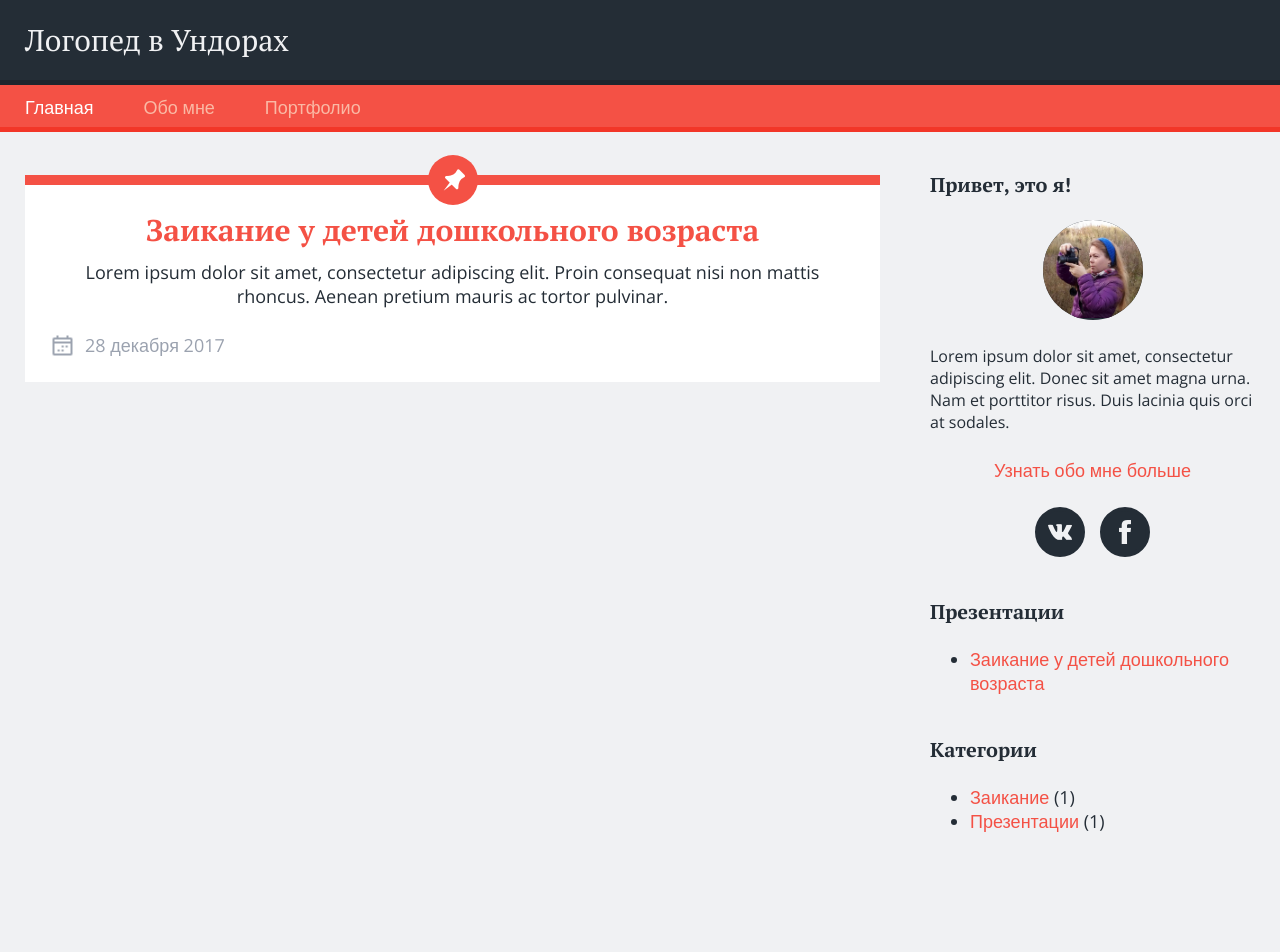
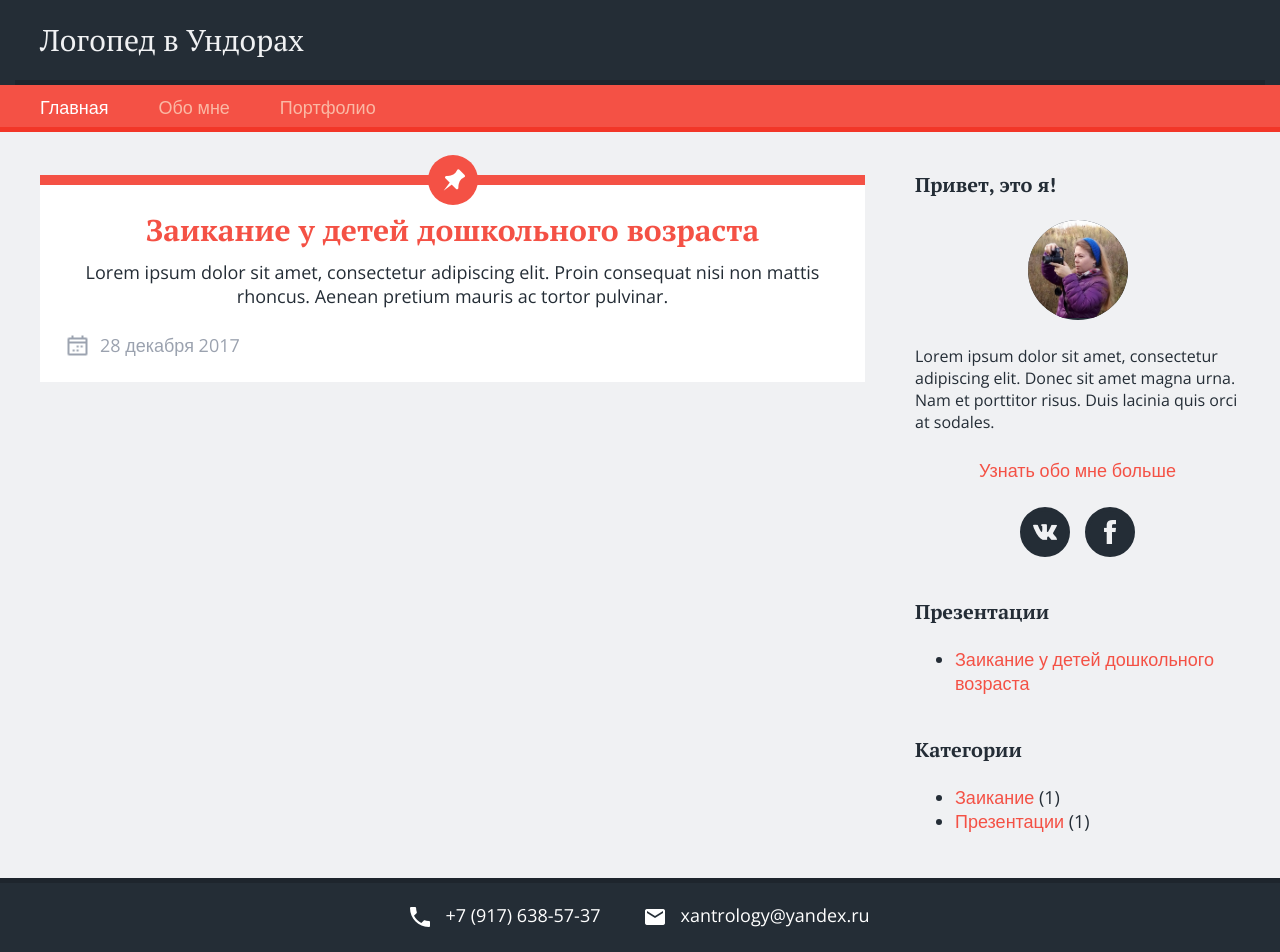
Before and after one commit to PereplutCW/SpeechTherapist, a plain HTML site: page index.html in a window 1280 px wide. Before the commit the page ends 878 px from the top, so only its background shows below. Drawn offline with nearby package versions, Linux system fonts and the light colour scheme.

Commit message:
Added footer markup & styles to index.html

```diff
--- a/css/style.css
+++ b/css/style.css
@@ -1,6 +1,8 @@
 /* Общие стили */
 
 body {
+  display: flex;
+  flex-direction: column;
   margin: 0;
   padding: 0;
 
@@ -36,14 +38,11 @@ a {
   display: flex;
   flex-direction: row;
   align-items: center;
+  max-width: 1250px;
   padding: 25px;
   padding-bottom: 30px;
-}
-
-@media (min-width: 600px) {
-  .page-header__top {
-    justify-content: space-between;
-  }
+  margin: 0 auto;
+  box-sizing: border-box;
 }
 
 .page-header__top::after {
@@ -71,44 +70,6 @@ a {
   color: #F0F1F3;
 }
 
-.contact {
-  display: none;
-  box-sizing: border-box;
-  padding-left: 35px;
-
-  text-align: left;
-
-  font-size: 16px;
-}
-
-.contact__phone,
-.contact__email {
-  position: relative;
-}
-
-.contact__phone {
-  margin-bottom: 5px;
-}
-
-.contact__email {
-  display: block;
-}
-
-.contact__phone::before,
-.contact__email::before {
-  content: "";
-
-  position: absolute;
-  left: -30px;
-  top: 2px;
-
-  display: table;
-  width: 20px;
-  height: 20px;
-
-  background-color: #fff;
-}
-
 .page-header__checkbox {
   display: none;
 }
@@ -131,12 +92,6 @@ a {
   background-position: center;
 
   cursor: pointer;
-}
-
-@media (min-width: 600px) {
-  .page-header__label {
-    display: none;
-  }
 }
 
 #burger:checked ~ .page-header__label {
@@ -171,25 +126,14 @@ a {
   display: block;
 }
 
-@media (min-width: 600px) {
-  .main-menu {
-    display: block;
-  }
-}
-
 .main-menu__list {
-  margin: 0;
+  max-width: 1250px;
+  margin: 0 auto;
   padding: 0;
   display: flex;
   flex-direction: column;
 
   list-style: none;
-}
-
-@media (min-width: 600px) {
-  .main-menu__list {
-    flex-direction: row;
-  }
 }
 
 .main-menu__link {
@@ -209,11 +153,38 @@ a {
   color: #fff;
 }
 
+/* WIDTH: 600px */
+
+@media (min-width: 600px) {
+  .page-header__top {
+    justify-content: flex-start;
+  }
+
+  .page-header__label {
+    display: none;
+  }
+
+  .main-menu {
+    display: block;
+  }
+
+  .main-menu__list {
+    flex-direction: row;
+  }
+}
+
 /* MAIN */
 
+/* В IE не отображается padding-top у .page-main */
+
 .page-main {
+  flex-grow: 1;
+  max-width: 1250px;
+  margin: 0 auto;
   padding-top: 45px;
 }
+
+/* WIDTH: 900px */
 
 @media (min-width: 900px) {
   .page-main {
@@ -225,13 +196,6 @@ a {
 
 .articles {
   box-sizing: border-box;
-}
-
-@media (min-width: 600px) {
-  .articles {
-    padding-left: 25px;
-    padding-right: 25px;
-  }
 }
 
 .article {
@@ -296,13 +260,6 @@ a {
   color: #F45145;
 }
 
-@media (min-width: 600px) {
-  .article__title {
-    font-size: 30px;
-  line-height: 30px;
-  }
-}
-
 .article__description {
   margin: 0;
 
@@ -332,6 +289,20 @@ a {
   background-position: center;
 }
 
+/* WIDTH: 600px */
+
+@media (min-width: 600px) {
+  .articles {
+    padding-left: 25px;
+    padding-right: 25px;
+  }
+
+  .article__title {
+    font-size: 30px;
+    line-height: 30px;
+  }
+}
+
 /* Information */
 
 .information {
@@ -340,11 +311,6 @@ a {
   color: #242D36;
 }
 
-@media (min-width: 900px) {
-  .information {
-    max-width: 325px;
-  }
-}
 .about {
   display: flex;
   flex-direction: column;
@@ -457,3 +423,100 @@ a {
 .sections__link:hover {
   color: #fa8a82;
 }
+
+/* WIDTH: 900px */
+
+@media (min-width: 900px) {
+  .information {
+    max-width: 325px;
+  }
+}
+
+/* FOOTER */
+
+.page-footer {
+  position: relative;
+
+  display: flex;
+  flex-direction: column;
+  align-items: center;
+  padding: 25px;
+
+  color: #fff;
+
+  background-color: #242D36;
+}
+
+.page-footer::before {
+  content: "";
+
+  position: absolute;
+  top: 0;
+  left: 0;
+
+  display: table;
+  width: 100%;
+  height: 5px;
+
+  background-color: #1E252D;
+ }
+
+.contacts {
+  display: flex;
+  flex-direction: column;
+  margin: 0 auto;
+}
+
+.contacts__phone,
+.contacts__email {
+  position: relative;
+
+  padding-left: 35px;
+}
+
+.contacts__phone {
+  margin-bottom: 5px;
+}
+
+.contacts__phone::before,
+.contacts__email::before {
+  content: "";
+
+  position: absolute;
+  left: 0;
+  top: 4px;
+
+  display: table;
+  width: 20px;
+  height: 20px;
+
+  background-repeat: no-repeat;
+  background-position: center;
+}
+
+.contacts__phone::before {
+  background-image: url(../img/icon_phone.png);
+}
+
+.contacts__email::before {
+  background-image: url(../img/icon_mail.png);
+}
+
+/* WIDTH: 600px */
+
+@media (min-width: 600px) {
+  .page-footer {
+    flex-direction: row;
+    justify-content: space-between;
+  }
+
+  .contacts {
+    flex-direction: row;
+    justify-content: ;
+  }
+
+  .contacts__phone {
+    margin-right: 45px;
+    margin-bottom: 0;
+  }
+}
--- a/index.html
+++ b/index.html
@@ -17,14 +17,6 @@
         <a class="logo" href="index.html">
           Логопед в Ундорах
         </a>
-        <div class="contact">
-          <div class="contact__phone">
-            +7 (917) 638-57-37
-          </div>
-          <a class="contact__email" href="#">
-            xantrology@yandex.ru
-          </a>
-        </div>
       </div>
       <input class="page-header__checkbox" type="checkbox" id="burger">
       <label class="page-header__label" for="burger">Меню</label>
@@ -141,7 +133,14 @@
     <!-- FOOTER -->
 
     <footer class="page-footer">
-
+      <div class="contacts">
+        <div class="contacts__phone">
+          +7 (917) 638-57-37
+        </div>
+        <div class="contacts__email">
+          xantrology@yandex.ru
+        </div>
+      </div>
     </footer>
   </body>
 </html>
```
Also changed, not shown: img/icon_mail.png (added), img/icon_phone.png (added).
